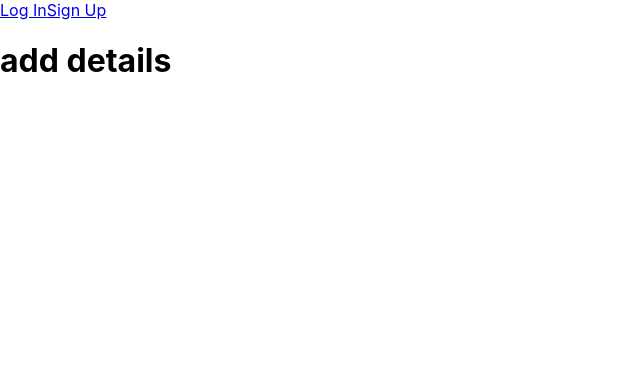
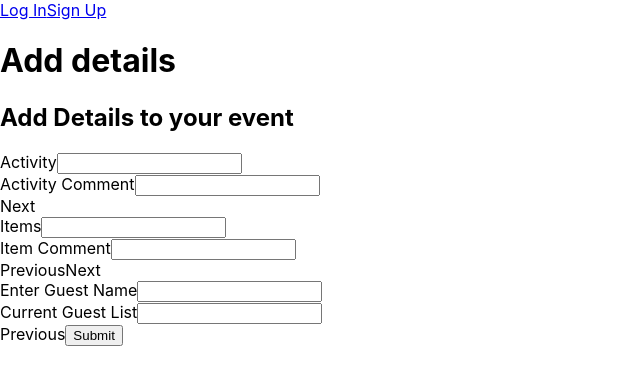
Before and after one commit to piercepetit7/socialfx-front-end, a React (Create React App) app: page /events/1 in a window 1280 px wide. Shown: the top 384 px of the page, without its empty margins (0-640 px from the left). Built offline with nearby package versions, Linux system fonts and the light colour scheme; no server answers.

Commit message:
stub up adddetails html commit

```diff
--- a/src/pages/AddDetails/AddDetails.jsx
+++ b/src/pages/AddDetails/AddDetails.jsx
@@ -41,68 +41,70 @@ const AddDetails = (props) => {
 return (
   <>
     <div className="event-header">
-      <h1>add details</h1>
+      <h1>Add details</h1>
       <h3>{event?.eventName}</h3>
-      {/* <h1>{props.eventName}</h1>
-      <h4>{props.eventDate}</h4>
-      <h5>{props.eventDetails}</h5> */}
+      <h4>{event?.eventDate}</h4>
+      <h5>{event?.eventDetails}</h5>
     </div>
-    {/* <section>
-        <div id="multple-step-form-n" class="container overflow-hidden" style="margin-top: 0px;margin-bottom: 10px;padding-bottom: 300px;padding-top: 57px;">
-            <div id="progress-bar-button" class="multisteps-form">
-                <div class="row">
-                    <div class="col-12 col-lg-8 ml-auto mr-auto mb-4">
-                        <div class="multisteps-form__progress"><a class="btn multisteps-form__progress-btn js-active" role="button" title="User Info">User Info</a><a class="btn multisteps-form__progress-btn" role="button" title="User Info">About</a><a class="btn multisteps-form__progress-btn" role="button" title="User Info">Contact </a></div>
+    <section>
+    <form action="#" className="form">
+      <h1 className="text-center">Add Details to your event</h1>
+
+      <div className="progressbar">
+        <div className="progress" id="progress"></div>
+
+        <div
+          className="progress-step progress-step-active"
+          data-title="Intro"
+        ></div>
+        <div className="progress-step" data-title="Activities"></div>
+        <div className="progress-step" data-title="Items"></div>
+        <div className="progress-step" data-title="GuestList"></div>
+      </div>
+
+      <div className="form-step form-step-active">
+        <div className="input-group">
+          <label htmlFor="activity">Activity</label>
+          <input type="text" name="activity" id="activity" />
+        </div>
+        <div className="input-group">
+          <label htmlFor="actComment">Activity Comment</label>
+          <input type="text" name="actComment" id="actComment" />
+        </div>
+        <div className="">
+          <botton className="btn btn-next width-50 ml-auto">Next</botton>
         </div>
       </div>
+      <div className="form-step">
+        <div className="input-group">
+          <label htmlFor="item">Items</label>
+          <input type="text" name="item" id="item" />
         </div>
-            <div id="multistep-start-row" class="row">
-                <div id="multistep-start-column" class="col-12 col-lg-8 m-auto">
-                    <form id="main-form" class="multisteps-form__form">
-                        <div id="single-form-next" class="multisteps-form__panel shadow p-4 rounded bg-white js-active" data-animation="scaleIn">
-                            <h3 class="text-center multisteps-form__title">User Info</h3>
-                            <div id="form-content" class="multisteps-form__content">
-                                <div id="input-grp-double" class="form-row mt-4">
-                                    <div class="col-12 col-sm-6"><input class="form-control multisteps-form__input" type="text" placeholder="First name " /></div>
-                                    <div class="col-12 col-sm-6 mt-4 mt-sm-0"><input class="form-control multisteps-form__input" type="text" placeholder="Last name " /></div>
+        <div className="input-group">
+          <label htmlFor="itemComment">Item Comment</label>
+          <input type="text" name="itemComment" id="itemComment" />
         </div>
-                                <div id="input-grp-single" class="form-row mt-4">
-                                    <div class="col-12"><input class="form-control multisteps-form__input" type="text" placeholder="House" /></div>
-                                </div>
-                                <div id="next-button" class="button-row d-flex mt-4"><button class="btn btn btn-primary ml-auto js-btn-next" type="button" title="Next">Next</button></div>
+        <div className="btns-group">
+          <botton className="btn btn-prev">Previous</botton>
+          <botton className="btn btn-next">Next</botton>
         </div>
       </div>
-                        <div id="single-form-next-prev" class="multisteps-form__panel shadow p-4 rounded bg-white" data-animation="scaleIn">
-                            <h3 class="text-center multisteps-form__title">About</h3>
-                            <div id="form-content-1" class="multisteps-form__content">
-                                <div id="input-grp-double-1" class="form-row mt-4">
-                                    <div class="col-12 col-sm-6"><input class="form-control multisteps-form__input" type="text" placeholder="First name " /></div>
-                                    <div class="col-12 col-sm-6 mt-4 mt-sm-0"><input class="form-control multisteps-form__input" type="text" placeholder="Last name " /></div>
+      <div className="form-step">
+        <div className="input-group">
+          <label htmlFor="gList">Enter Guest Name</label>
+          <input type="text" name="gList" id="gList" />
         </div>
-                                <div id="input-grp-single-1" class="form-row mt-4">
-                                    <div class="col-12"><input class="form-control multisteps-form__input" type="text" placeholder="House" /></div>
+        <div className="input-group">
+          <label htmlFor="cGList">Current Guest List</label>
+          <input type="text" name="cGList" id="cGList" />
         </div>
-                                <div id="next-prev-buttons" class="button-row d-flex mt-4"><button class="btn btn btn-primary js-btn-prev" type="button" title="Prev">Prev</button><button class="btn btn btn-primary ml-auto js-btn-next" type="button" title="Next">Next</button></div>
-                            </div>
-                        </div>
-                        <div id="single-form-next-prev-1" class="multisteps-form__panel shadow p-4 rounded bg-white" data-animation="scaleIn">
-                            <h3 class="text-center multisteps-form__title">About</h3>
-                            <div id="form-content-2" class="multisteps-form__content">
-                                <div id="input-grp-double-2" class="form-row mt-4">
-                                    <div class="col-12 col-sm-6"><input class="form-control multisteps-form__input" type="text" placeholder="First name " /></div>
-                                    <div class="col-12 col-sm-6 mt-4 mt-sm-0"><input class="form-control multisteps-form__input" type="text" placeholder="Last name " /></div>
-                                </div>
-                                <div id="input-grp-single-2" class="form-row mt-4">
-                                    <div class="col-12"><input class="form-control multisteps-form__input" type="text" placeholder="House" /></div>
-                                </div>
-                                <div id="next-prev-buttons-1" class="button-row d-flex mt-4"><button class="btn btn btn-primary js-btn-prev" type="button" title="Prev">Prev</button><button class="btn btn btn-primary ml-auto js-btn-next" type="button" title="Next">Next</button></div>
+        <div className="btns-group">
+          <botton className="btn btn-prev">Previous</botton>
+          <input type="submit" value="Submit" className="btn" />
         </div>
       </div>
     </form>
-                </div>
-            </div>
-        </div>
-    </section> */}
+    </section>
   </>
 )
 
```
Lines whose indentation alone changed are shown as unchanged.
